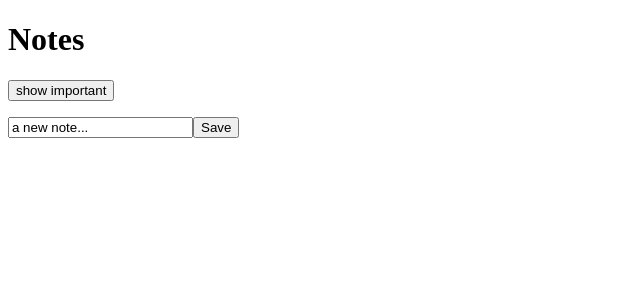
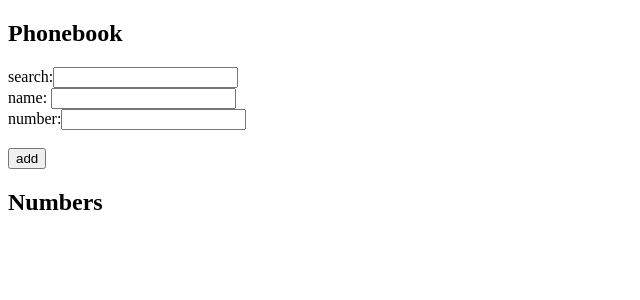
Before and after one commit to hyunsang4072/fullstack-open, a React (Vite) app in the folder part2/: page / in a window 1280 px wide. Shown: the top 300 px of the page, without its empty margins (0-640 px from the left). Built offline with nearby package versions, Linux system fonts and the light colour scheme.

Commit message:
finish part2b

```diff
--- a/part2/src/App.jsx
+++ b/part2/src/App.jsx
@@ -2,48 +2,80 @@ import { useState } from "react";
 import Note from "./components/Note";
 
 const App = () => {
-    const [notes, setNotes] = useState([]);
-    const [newNote, setNewNote] = useState("a new note...");
-    const [showAll, setShowAll] = useState(true);
+    const [persons, setPersons] = useState([]);
+    const [newName, setNewName] = useState("");
+    const [newNumber, setNewNumber] = useState("");
+    const [names, setNames] = useState([]);
+    const [searchName, setSearchName] = useState("");
 
-    const notesToShow = showAll
-        ? notes
-        : notes.filter((note) => note.important);
+    const handleNameChange = (event) => {
+        // console.log(event.target.value);
+        setNewName(event.target.value);
+    };
 
-    const addNote = (event) => {
+    const handleNumberChange = (event) => {
+        setNewNumber(event.target.value);
+    };
+
+    const handleSearchNameChange = (event) => {
+        setSearchName(event.target.value);
+    };
+
+    const addPerson = (event) => {
         event.preventDefault();
-        const noteObject = {
-            content: newNote,
-            important: Math.random() < 0.5,
-            id: String(notes.length + 1),
+        const newPerson = {
+            name: newName,
+            number: newNumber,
+            id: String(persons.length + 1),
         };
 
-        setNotes(notes.concat(noteObject));
-        setNewNote("");
-    };
+        if (names.includes(newName)) {
+            alert(`${newName} already exists in the Phonebook`);
+            setNewName("");
+            setNewNumber("");
 
-    const handleNoteChange = (event) => {
-        console.log(event.target.value);
-        setNewNote(event.target.value);
+            return;
+        }
+
+        setPersons(persons.concat(newPerson));
+        setNames(names.concat(newName.toLowerCase()));
+        setNewName("");
+        setNewNumber("");
     };
 
     return (
         <div>
-            <h1>Notes</h1>
+            <h2>Phonebook</h2>
             <div>
-                <button onClick={() => setShowAll(!showAll)}>
-                    show {showAll ? "important" : "all"}
-                </button>
+                search:
+                <input value={searchName} onChange={handleSearchNameChange} />
             </div>
+            <form onSubmit={addPerson}>
+                <div>
+                    name: <input value={newName} onChange={handleNameChange} />
+                </div>
+                <div>
+                    number:
+                    <input value={newNumber} onChange={handleNumberChange} />
+                </div>
+                <br />
+                <div>
+                    <button type="submit">add</button>
+                </div>
+            </form>
+
+            <h2>Numbers</h2>
             <ul>
-                {notesToShow.map((note) => (
-                    <Note key={note.id} note={note} />
-                ))}
+                {persons
+                    .filter((note) =>
+                        note.name
+                            .toLowerCase()
+                            .includes(searchName.toLowerCase())
+                    )
+                    .map((note) => (
+                        <Note key={note.id} note={note} />
+                    ))}
             </ul>
-            <form onSubmit={addNote}>
-                <input value={newNote} onChange={handleNoteChange} />
-                <button type="submit">Save</button>
-            </form>
         </div>
     );
 };
--- a/part2/src/components/Note.jsx
+++ b/part2/src/components/Note.jsx
@@ -1,5 +1,9 @@
 const Note = ({ note }) => {
-    return <li>{note.content}</li>;
+    return (
+        <li>
+            {note.name} {note.number}
+        </li>
+    );
 };
 
 export default Note;
--- a/part2/src/main.jsx
+++ b/part2/src/main.jsx
@@ -1,22 +1,4 @@
 import ReactDOM from "react-dom/client";
 import App from "./App";
 
-const notes = [
-    {
-        id: 1,
-        content: "HTML is easy",
-        important: true,
-    },
-    {
-        id: 2,
-        content: "Browser can execute only JavaScript",
-        important: false,
-    },
-    {
-        id: 3,
-        content: "GET and POST are the most important methods of HTTP protocol",
-        important: true,
-    },
-];
-
 ReactDOM.createRoot(document.getElementById("root")).render(<App />);
```
